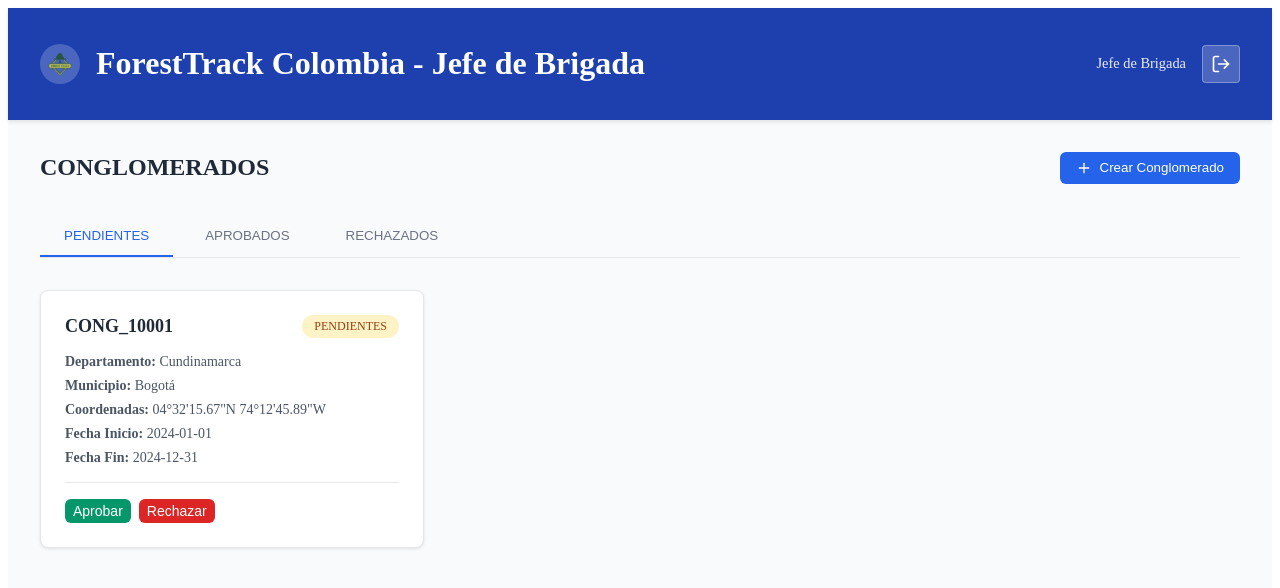
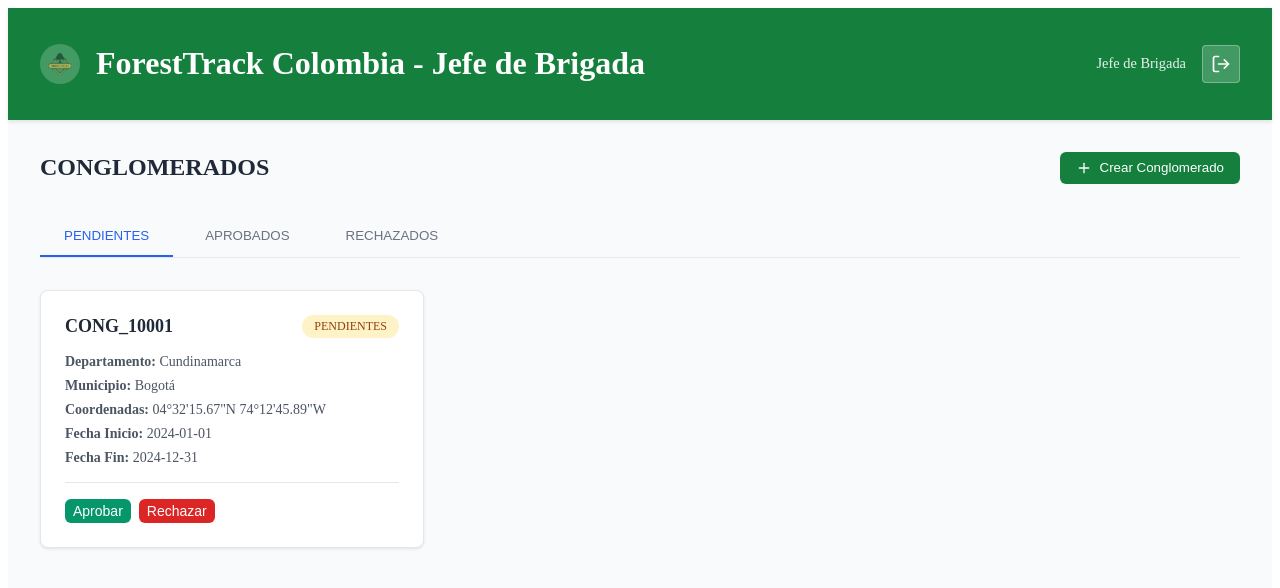
Before and after one commit to danacatclysmx/DesignForest, an Angular app: page /jefe in a window 1280 px wide. Shown: the top 588 px of the page. Built offline with nearby package versions, Linux system fonts and the light colour scheme.

Commit message:
cambio color jefe

```diff
--- a/src/app/jefe/jefe.component.css
+++ b/src/app/jefe/jefe.component.css
@@ -4,7 +4,7 @@
 }
 
 .header {
-  background: #1e40af;
+  background: #15803d;
   color: white;
   padding: 1rem 0;
   box-shadow: 0 2px 4px rgba(0, 0, 0, 0.1);
@@ -105,12 +105,12 @@
 }
 
 .btn-primary {
-  background: #2563eb;
+  background: #15803d;
   color: white;
 }
 
 .btn-primary:hover {
-  background: #1d4ed8;
+  background: #15803d;
 }
 
 .btn-secondary {
```
